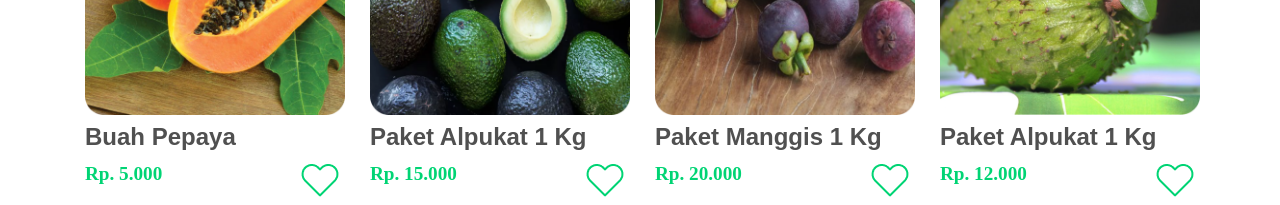
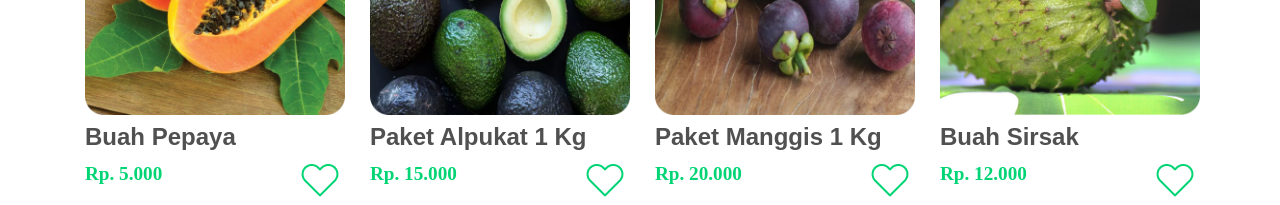
Before and after one commit to jericokatong/AgriBox-home, a plain HTML site: page index.html in a window 1280 px wide. Shown: the part 1080-1285 px from the top of the page. Drawn offline with nearby package versions, Linux system fonts and the light colour scheme; a web font is replaced by a local one.

Commit message:
Update index.html

```diff
--- a/index.html
+++ b/index.html
@@ -116,7 +116,7 @@
 
                             <div class="col-lg-3 col-md kotak-buah-sayur">
                                 <img src="Gambar/sirsak.png" alt="Sirsak">
-                                <h4>Paket Alpukat 1 Kg</h4>
+                                <h4>Buah Sirsak</h4>
                                 <p>Rp. 12.000 <img src="logo/fi_heart.png" alt=""></p>
                                 <button type="button" class="btn btn-lg btn-block tombol">Beli Sekarang</button>
                             </div>
```
